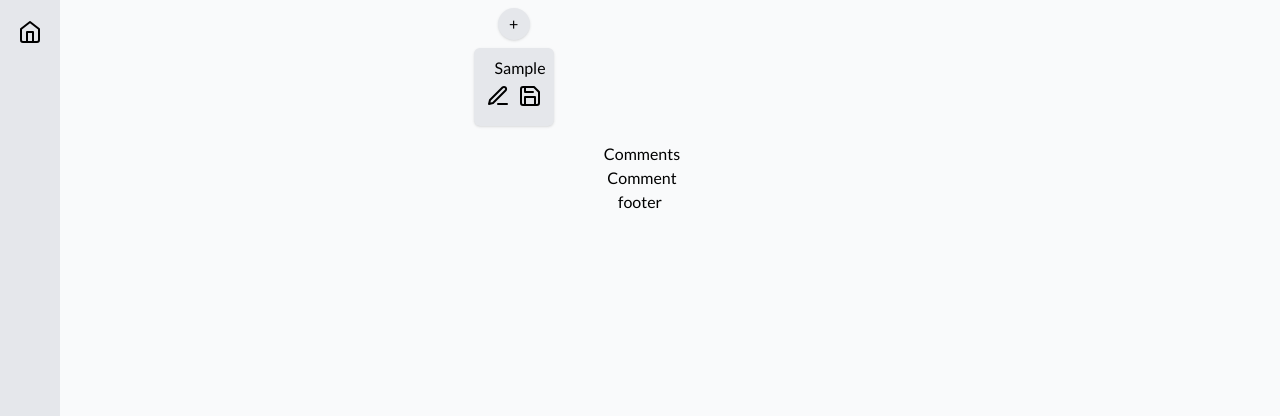
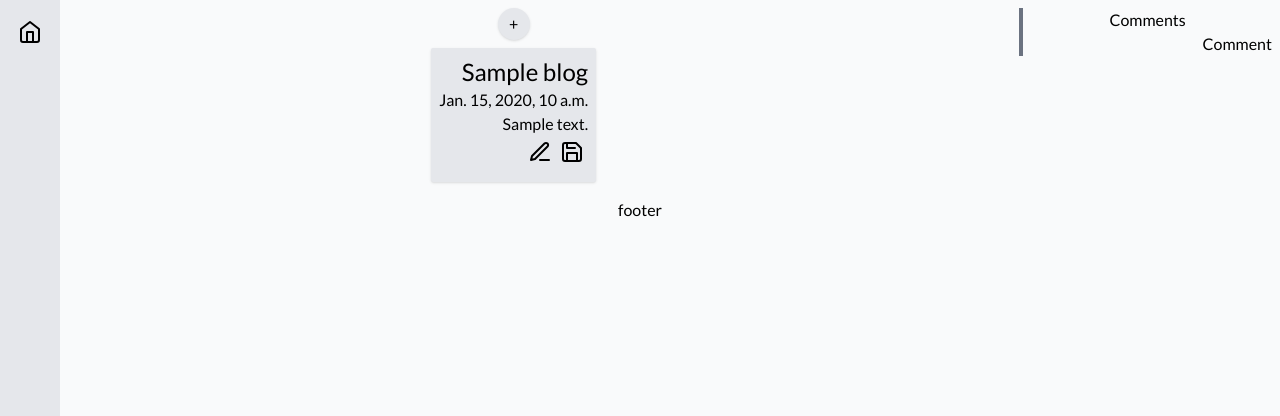
Before and after one commit to invalid-code/my-blog-website, a Django app: page / in a window 1280 px wide. Shown: the part 60-476 px from the top of the page. Run offline with Django 4.2, Linux system fonts and the light colour scheme; tables that the repository leaves empty hold one stand-in row (values such as "Sample post"); a database or web service that is not in the repository returns one stand-in record (values such as "Sample title"); some libraries are stand-ins or nearby versions.

Commit message:
added a broken way to edit blog

```diff
--- a/mysite/my_blog/static/my_blog/index.js
+++ b/mysite/my_blog/static/my_blog/index.js
@@ -22,10 +22,16 @@ $(document).ready(function () {
   });
   $('#blog-post').click(function () {
     $('#new_blog').css('display', 'block');
-    console.log('I have been clicked');
   });
   $('#edit_blog').click(function () {
-    $('#cancel_edit_blog').css({ display: 'block' });
-    console.log('edit');
+    let blog_title = $('#blog_title').text();
+    let blog_paragraph = $('#blog_paragraph_body').text();
+    $('#blog_title').replaceWith(
+      `<input value=${blog_title} name='blog_title'></input>`
+    );
+    $('#blog_paragraph_body').replaceWith(
+      `<input value=${blog_paragraph} name='blog_paragraph_body'></input>`
+    );
+    $('#cancel_button').css({ display: 'block' });
   });
 });
--- a/mysite/my_blog/templates/my_blog/index.html
+++ b/mysite/my_blog/templates/my_blog/index.html
@@ -1,4 +1,5 @@
 {% extends "my_blog/base.html" %}
+{% load custom_tags %}
 {% block title %}my blog{% endblock %}
 {% block static_files %}
 {% load static %}
@@ -35,20 +36,22 @@
 </div>
 <!--  -->
 <!-- blogs -->
+<div class="hidden">{{ blogs }}</div>
 {% for blog in blogs %}
-<div class="p-2">
+<div class="p-2 h-max w-max">
   <form method="POST" action="/">
     {% csrf_token %}
-    <div class="p-2 bg-gray-200 shadow rounded-md">
-      {% for id, blog_item in blog.items %}
-      {% if id != '_id' %}
-      <div class="text-right">
-        {{ blog_item }}
+    <div class="p-2 bg-gray-200 shadow rounded-sm">
+      <div class="hidden">
+        <input type="text" value="{% mongo_id blog %}" id="blog_id" name="blog_id"></input>
       </div>
-      {% endif %}
-      {% endfor %}
-      <div class="flex justify-end">
-        <div class="hidden">
+      <div class="text-right text-2xl" id="blog_title" name="blog_title">
+        {{ blog.title }}
+      </div>
+      <div class="" id="blog_time_created" name="blog_time_created">{{ blog.time }}</div>
+      <div class="text-right" id="blog_paragraph_body" name="blog_paragraph_body">{{ blog.Paragraph_body }}</div>
+      <div class="flex justify-end items-center" id="blog_buttons" name="blog_buttons">
+        <div class="hidden" id="cancel_button" name="cancel_button">
           <button type="button" value="cancel_edit_blog" id="cancel_edit_blog" name="cancel_edit_blog">cancel</button>
         </div>
         <div class="p-1">
@@ -62,7 +65,7 @@
           </button>
         </div>
         <div class="p-1">
-          <button type="submit" value="save" id="save_blog">
+          <button type="submit" value="save_blog" id="save_blog" name="save_blog">
             <svg xmlns="http://www.w3.org/2000/svg" width="24" height="24" viewBox="0 0 24 24" fill="none"
               stroke="currentColor" stroke-width="2" stroke-linecap="round" stroke-linejoin="round"
               class="feather feather-save">
@@ -77,14 +80,12 @@
   </form>
 </div>
 {% endfor %}
-</div>
-</div>
 {% endblock %}
 {% block right_sidebar %}
 <div class="w-[100%] border-l-4 border-l-gray-500">
   <div class="text-center">
     <div>Comments</div>
-    <div>
+    <div class="text-right">
       <ul>
         <li>Comment</li>
       </ul>
--- /dev/null
+++ b/mysite/my_blog/templatetags/custom_tags.py
@@ -0,0 +1,7 @@
+from django import template
+
+register = template.Library()
+
+@register.simple_tag
+def mongo_id(tag_name):
+    return tag_name['_id']
--- a/mysite/my_blog/views.py
+++ b/mysite/my_blog/views.py
@@ -1,6 +1,7 @@
 from django.shortcuts import render
 from .models import collection, db
 from datetime import datetime
+from bson.objectid import ObjectId
 
 # Create your views here.
 def index(response):
@@ -8,17 +9,25 @@ def index(response):
         blog_body = response.POST.get("paragraph_body")
         blog_title = response.POST.get("title")
         new_blog = response.POST.get("newBlog")
-        edit_blog = response.POST.get("newBlog")
+        current_time = datetime.now()
+
+        save_blog = response.POST.get("save_blog")
+        edit_blog_id = response.POST.get("blog_id")
+        edit_blog_title = response.POST.get("blog_title")
+        edit_blog_paragraph = response.POST.get("blog_paragraph_body")
+
         if new_blog:
-            current_time = datetime.now()
-            new_blog = {
+            new_blog_form = {
             "title": blog_body,
             "time": current_time.strftime("%m/%d/%Y %H:%M"),
-            "Paragraph body": blog_title,
+            "Paragraph_body": blog_title,
         }
-            collection.insert_one(new_blog)
-        elif edit_blog:
-            pass
+            collection.insert_one(new_blog_form)
+        if save_blog:
+            if edit_blog_paragraph or edit_blog_title:
+                _id = ObjectId(edit_blog_id)
+                blog_updates = {"$set": {"title": edit_blog_title, "Paragraph_body": edit_blog_paragraph}}
+                collection.update_one({"_id":_id}, blog_updates)
     blogs = collection.find()
     blog_structure = []
     for blog in blogs:
--- a/mysite/theme/static/css/dist/styles.css
+++ b/mysite/theme/static/css/dist/styles.css
@@ -894,6 +883,11 @@ select{
   line-height: 1;
 }
 
+.text-2xl{
+  font-size: 1.5rem;
+  line-height: 2rem;
+}
+
 .leading-normal{
   line-height: 1.5;
 }
```
Also changed, not shown: other parts of mysite/theme/static/css/dist/styles.css (+14 -36 lines), requirements.txt (added, +27 -0 lines), mysite/my_blog/templatetags/init.py (added), 1 other file.
